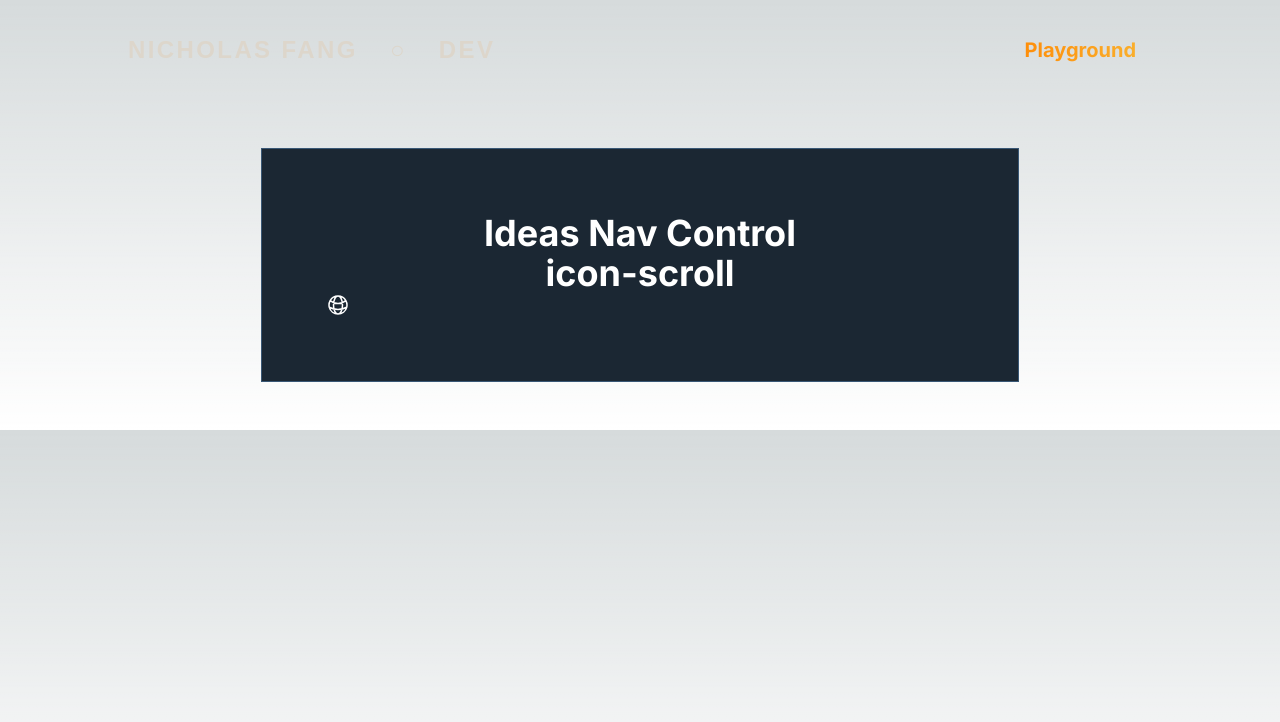
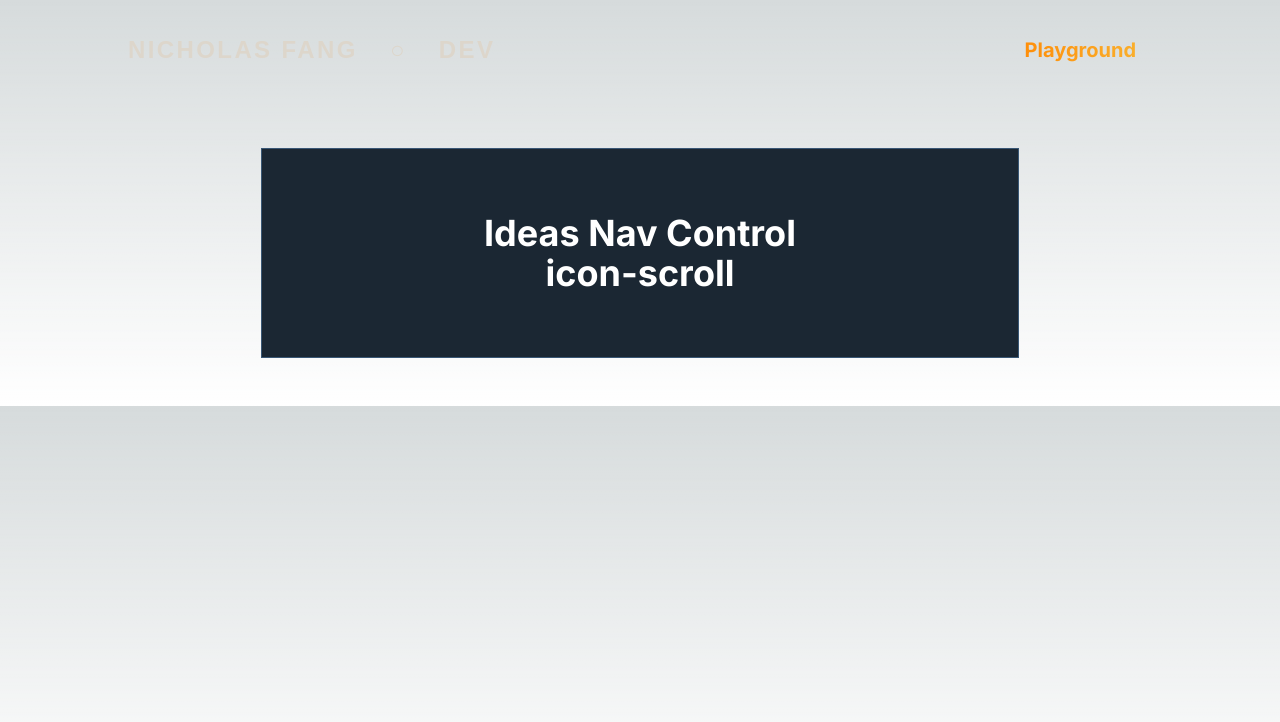
Before and after one commit to nickfang/nickfang.github.io, a Next.js app: page /ideas/icon-scroll in a window 1280 px wide. Shown: the top 722 px of the page. Built offline with nearby package versions, Linux system fonts and the light colour scheme.

Commit message:
Getting build working.

```diff
--- a/src/app/ideas/icon-scroll/page.tsx
+++ b/src/app/ideas/icon-scroll/page.tsx
@@ -1,6 +1,6 @@
 'use client'; // Optional for client-side interactions
 
-import AnimatedIcon from '@/components/display/AnimatedIcon';
+// import AnimatedIcon from '@/components/display/AnimatedIcon';
 import Head from 'next/head';
 
 export default function IconScroll() {
@@ -17,7 +17,7 @@ export default function IconScroll() {
         <title>icon-scroll</title>
       </Head>
       <h1>icon-scroll</h1>
-      <AnimatedIcon />
+      {/* <AnimatedIcon /> */}
       {/* Your idea code here */}
     </main>
   );
```
